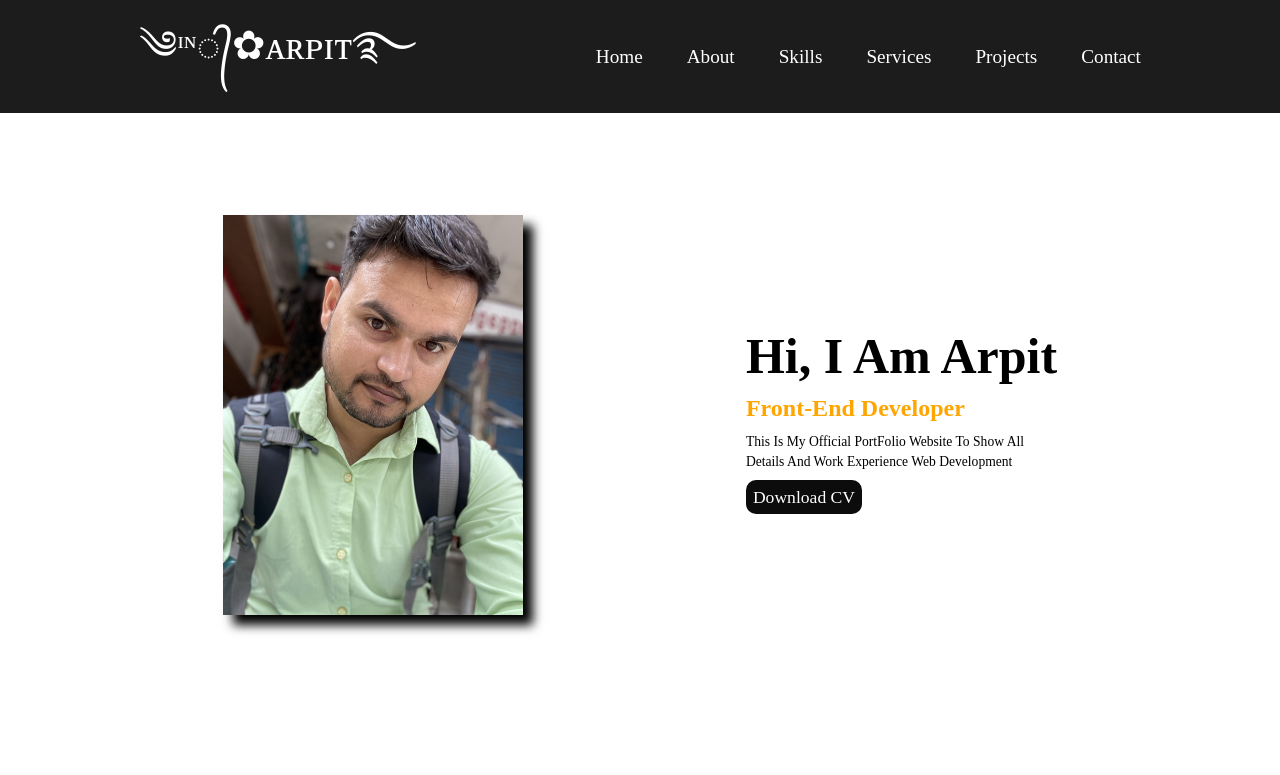
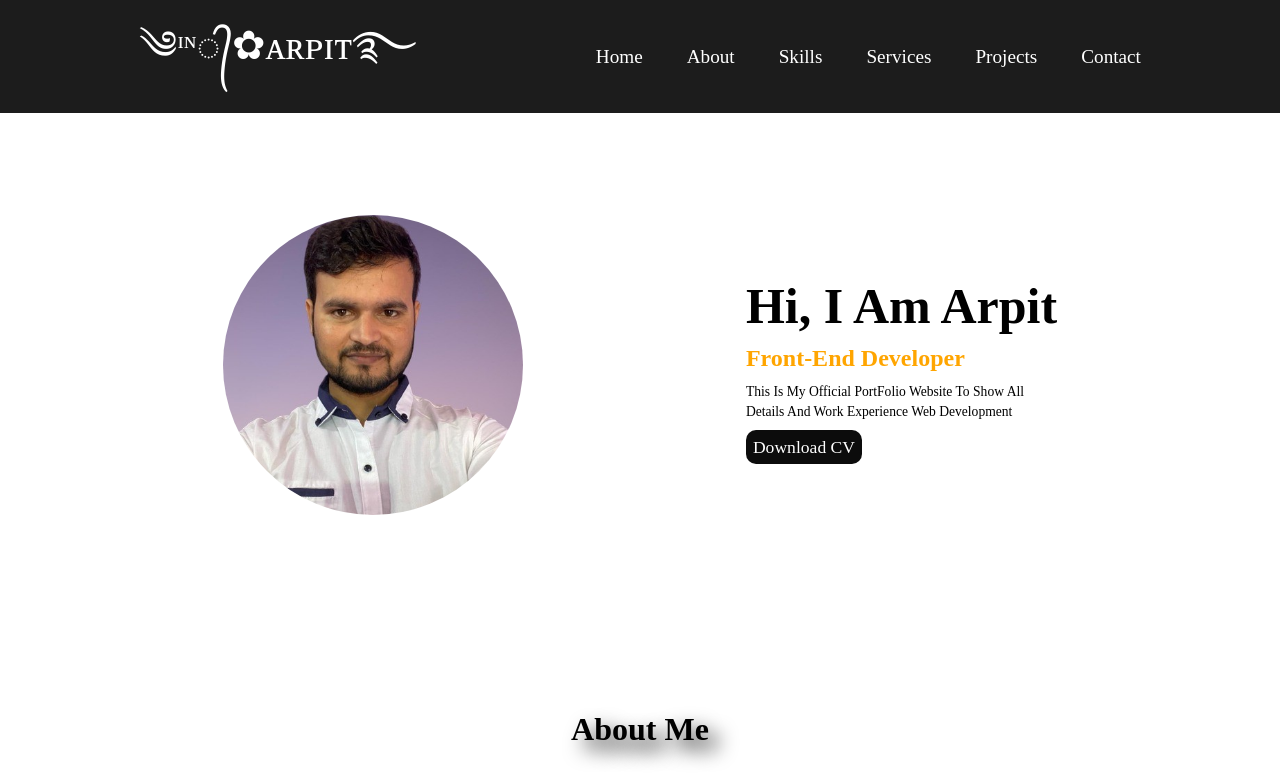
Before and after one commit to shakyaarpit/codesoft-repo-2, a plain HTML site: page index.html in a window 1280 px wide. Shown: the top 775 px of the page. Drawn offline with Linux system fonts and the light colour scheme.

Commit message:
change image

```diff
--- a/index.html
+++ b/index.html
@@ -33,7 +33,7 @@
 
     <div class="Home-sec">
       <div class="img1">
-        <img src="/image/Arpit.jpg" alt="" />
+        <img src="/image/arpit1.jpg" alt="" />
       </div>
       <div class="info">
         <h1>Hi, I Am Arpit</h1>
--- a/style/style.css
+++ b/style/style.css
@@ -41,8 +41,10 @@ color: red;
 
 }
 .img1 img{
-    height: 400px;
-    box-shadow:  10px 10px 10px  black;
+    height: 300px;
+    width: 300px;
+    border-radius: 50%;
+
 }
 .Home-sec .info h1{
     font-size: 50px;
```
Also changed, not shown: image/arpit1.jpg (added).
